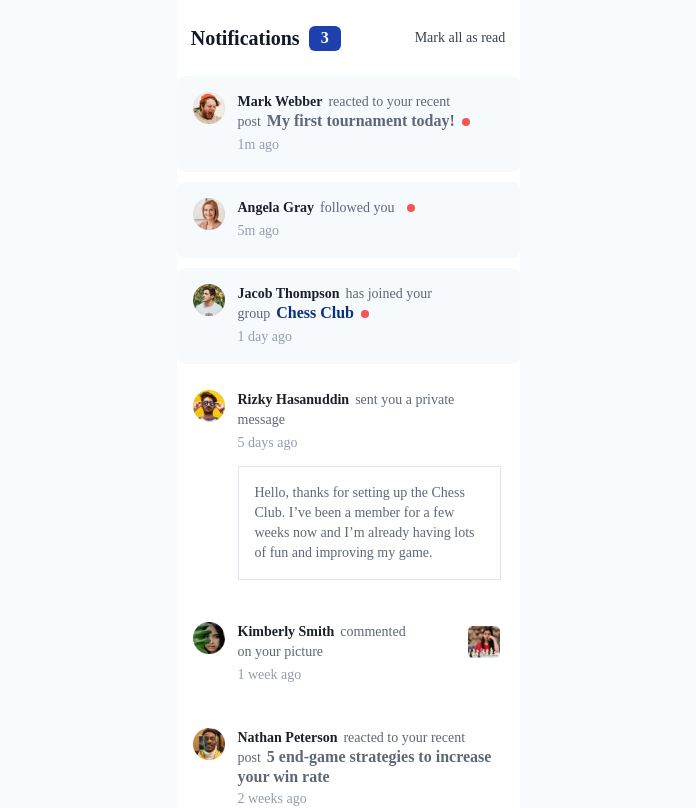
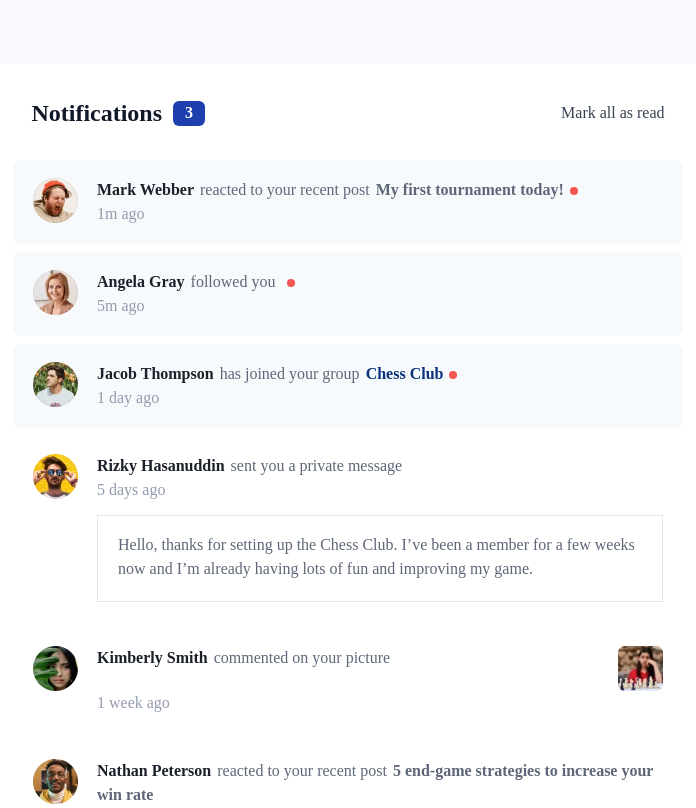
Before and after one commit to lashasaata/Notifications-page, a React (Vite) app: page / in a window 1280 px wide. Shown: the top 808 px of the page, without its empty margins (292-988 px from the left). Built offline with nearby package versions, Linux system fonts and the light colour scheme.

Commit message:
add styles for desktop version

```diff
--- a/src/App.jsx
+++ b/src/App.jsx
@@ -9,7 +9,7 @@ function App() {
 
   return (
     <div className="flex items-center justify-center min-w-full min-h-screen bg-[#f9fafd]">
-      <main className="flex flex-col items-center bg-white pt-6 pb-7">
+      <main className="flex flex-col items-center bg-white pt-6 lg:pt-[33px] pb-7 lg:pb-[0px] px-4 lg:px-[30px] lg:my-16">
         <Notification newData={newData} setnewData={setnewData} />
         <Message newData={newData} setnewData={setnewData} />
         <div></div>
--- a/src/components/Message.jsx
+++ b/src/components/Message.jsx
@@ -13,22 +13,22 @@ function Message(props) {
         }}
         className={`${
           !item.seen ? "bg-[#f7fafd] rounded-lg" : "bg-white"
-        } flex gap-[13px] mt-[10px] w-[343px] py-4 pl-4 pr-5`}
+        } flex gap-[13px] lg:gap-[19px] mt-[10px] lg:mt-2 w-[343px] lg:w-[670px] py-4 lg:py-[18px] pl-4 lg:pl-5 pr-5`}
       >
         <img
           src={`./images/avatar-${item.author
             .replace(" ", "-")
             .toLowerCase()}.webp`}
           alt="avatar images"
-          className="w-8 h-8"
+          className="w-8 lg:w-[45px] h-8 lg:h-[45px]"
         />
         <div>
-          <div className="flex items-center gap-[33px]">
+          <div className="flex gap-[33px] lg:gap-[0px] lg:w-[566px] lg:justify-between">
             <p className="leading-[18px]">
-              <span className="text-sm font-extrabold text-[#1c202b]">
+              <span className="text-sm lg:text-base font-extrabold text-[#1c202b]">
                 {item.author}
               </span>
-              <span className="text-sm font-medium text-[#5e6778] ml-1.5">
+              <span className="text-sm lg:text-base font-medium text-[#5e6778] ml-1.5">
                 {item.type}
               </span>
               {item.content.includes(".webp") ? (
@@ -42,8 +42,8 @@ function Message(props) {
                       className={
                         item.type == "left the group" ||
                         item.type == "has joined your group"
-                          ? `text-[#0a327b] font-extrabold ml-1.5`
-                          : `text-[#5e6778] font-bold ml-1.5`
+                          ? `text-[#0a327b] text-sm lg:text-base font-extrabold ml-1.5`
+                          : `text-[#5e6778] text-sm lg:text-base font-bold ml-1.5`
                       }
                     >
                       {item.content}
@@ -52,20 +52,25 @@ function Message(props) {
                 </>
               )}
               {!item.seen ? (
-                <span className="bg-[#f65552] w-[8px] h-[8px] rounded-full inline-block ml-[7px]"></span>
+                <span className="bg-[#f65552] w-[8px] h-[8px] rounded-full inline-block ml-[7px] lg:ml-1.5"></span>
               ) : (
                 ""
               )}
             </p>
             {item.content.includes(".webp") ? (
-              <img src={`${item.content}`} className="w-8 h-8 ml-3" />
+              <img
+                src={`${item.content}`}
+                className="w-8 lg:w-[45px] h-8 lg:h-[45px] ml-3"
+              />
             ) : (
               ""
             )}
           </div>
-          <span className="text-sm font-[500] text-[#939cad]">{item.time}</span>
+          <span className="text-sm lg:text-base font-[500] text-[#939cad]">
+            {item.time}
+          </span>
           {item.type == "sent you a private message" ? (
-            <p className="w-[263px] p-4 border border-solid border-[#dde7ee] mt-3 text-sm text-[#5e6778] font-[500]">
+            <p className="w-[263px] lg:w-[566px] p-4 lg:p-5 lg:pt-[17px] border border-solid border-[#dde7ee] mt-3 lg:mt-[13px] text-sm lg:text-base text-[#5e6778] font-[500]">
               {item.content}
             </p>
           ) : (
--- a/src/components/Notification.jsx
+++ b/src/components/Notification.jsx
@@ -7,16 +7,16 @@ function Notification(props) {
     props.setnewData(clone);
   }
   return (
-    <div className="flex items-center mb-[14px]">
-      <h1 className="text-xl font-extrabold text-gray-900 lg: text-2xl">
+    <div className="flex items-center mb-[14px] lg:mb-[23px]">
+      <h1 className="text-xl lg:text-2xl font-extrabold text-gray-900">
         Notifications
       </h1>
-      <span className="w-8 h-[25px] rounded-md bg-blue-800 inline-block text-center font-extrabold text-base text-white ml-[9px] lg: ml-[11px]">
+      <span className="w-8 h-[25px] rounded-md bg-blue-800 inline-block text-center font-extrabold text-base text-white ml-[9px] lg:ml-[11px]">
         {[...props.newData].filter((e) => !e.seen).length}
       </span>
       <span
         onClick={markAsRead}
-        className="text-sm font-medium text-gray-700 ml-[74px] lg: text-base ml-[356px]"
+        className="text-sm lg:text-base font-medium text-gray-700 ml-[74px] lg:ml-[356px]"
       >
         Mark all as read
       </span>
```
